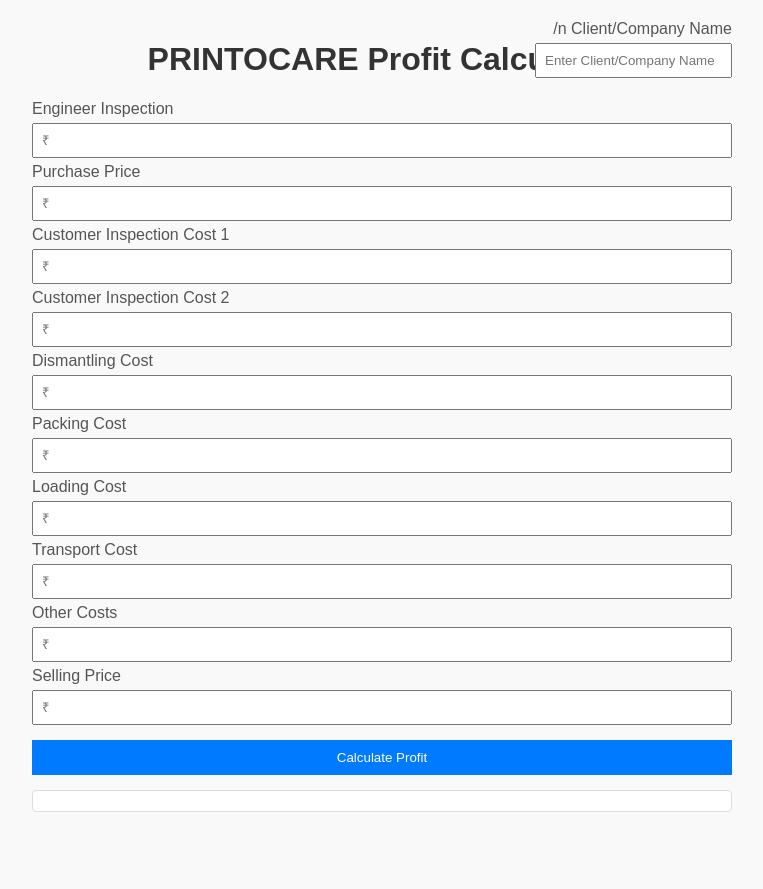
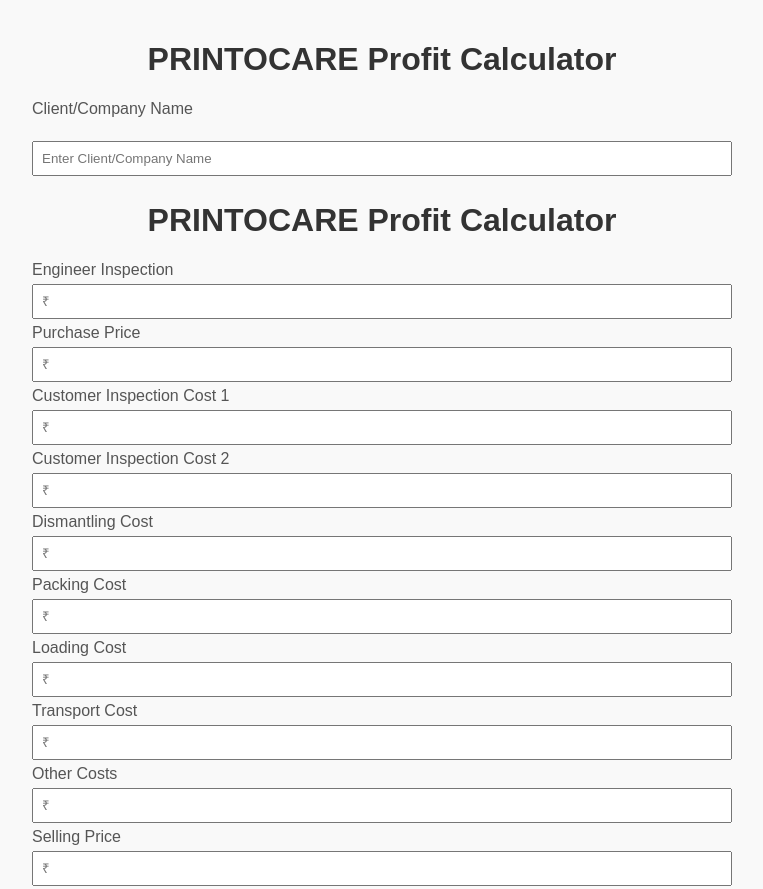
Before and after one commit to Hermanika-Godara/Profit-calculator, a plain HTML site: page index.html in a window 1280 px wide. Shown: the top 889 px of the page, without its empty margins (258-1021 px from the left). Before the commit the page ends 832 px from the top, so only its background shows below. Drawn offline with Linux system fonts and the light colour scheme.

Commit message:
Update index.html

```diff
--- a/index.html
+++ b/index.html
@@ -57,10 +57,15 @@
   </style>
 </head>
 <body>
-  <div id="clientInfo">
-    <label for="clientName"> /n Client/Company Name</label>
-    <input type="text" id="clientName" placeholder="Enter Client/Company Name">
-  </div>
+  <h1>PRINTOCARE Profit Calculator</h1>
+
+<p>
+  <label for="clientName">Client/Company Name</label><br>
+  <input type="text" id="clientName" placeholder="Enter Client/Company Name">
+</p>
+
+<div class="input-group">
+
 
   <h1> PRINTOCARE Profit Calculator</h1>
 
```
